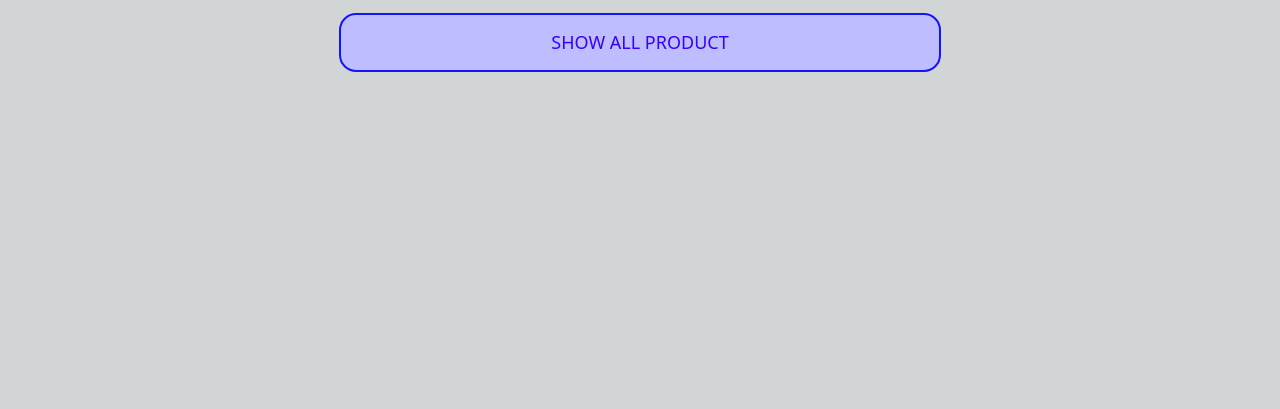
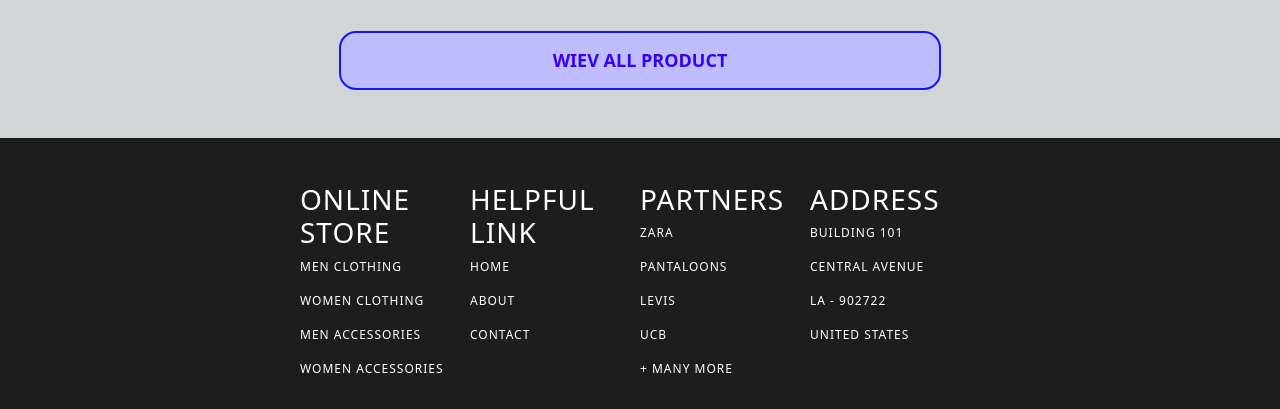
Before and after one commit to Marko010101/Final-Project-, a plain HTML site: page index.html in a window 1280 px wide. Shown: the part 561-970 px from the top of the page. Before the commit the page ends 800 px from the top, so only its background shows below. Drawn offline with nearby package versions, Linux system fonts and the light colour scheme; no server answers.

Commit message:
lets do that

```diff
--- a/index.html
+++ b/index.html
@@ -43,16 +43,16 @@
       </div>
     </div>
     <div class="w3-content w3-section">
-      <img class="mySlides" src="src/img/img1.png" />
       <img class="mySlides" src="src/img/img2.png" />
       <img class="mySlides" src="src/img/img3.png" />
+      <img class="mySlides" src="src/img/img1.png" />
       <img class="mySlides" src="src/img/img4.png" />
     </div>
     <div class="container">
       <div class="containerHeader">
         <header>
           <h1 class="d-flex text-center align-items-center">
-            Choosen Items For You
+            Chosen Product For You
           </h1>
 
           <div class="shopping">
@@ -71,10 +71,44 @@
           <div class="closeShopping">close</div>
         </div>
       </div>
-      <div class="d-flex align-items-center justify-content-center mt-3 mb-5">
-        <button class="showMore">Show All Product</button>
+      <div class="d-flex align-items-center justify-content-center mb-5">
+        <button class="showMore">Wiev All Product</button>
       </div>
     </div>
+    <footer>
+      <section>
+        <div id="containerFooter">
+          <div id="webFooter">
+            <h3>online store</h3>
+            <p>men clothing</p>
+            <p>women clothing</p>
+            <p>men accessories</p>
+            <p>women accessories</p>
+          </div>
+          <div id="webFooter">
+            <h3>helpful link</h3>
+            <p>home</p>
+            <p>about</p>
+            <p>contact</p>
+          </div>
+          <div id="webFooter">
+            <h3>partners</h3>
+            <p>zara</p>
+            <p>pantaloons</p>
+            <p>levis</p>
+            <p>ucb</p>
+            <p>+ many more</p>
+          </div>
+          <div id="webFooter">
+            <h3>address</h3>
+            <p>building 101</p>
+            <p>central avenue</p>
+            <p>la - 902722</p>
+            <p>united states</p>
+          </div>
+        </div>
+      </section>
+    </footer>
 
     <script src="src/script.js" type="module"></script>
   </body>
--- a/src/style.css
+++ b/src/style.css
@@ -1,6 +1,10 @@
 body {
   background-color: #d2d5d6;
   font-family: system-ui;
+}
+:root {
+  --first-color: hsl(31, 100%, 70%);
+  --border-color: hsl(0, 0%, 94%);
 }
 #container-header {
   background-color: white;
@@ -176,11 +180,19 @@ header .shopping span {
 .list .item {
   height: 450px;
   width: 100%;
-  background-color: white;
+  background-color: rgba(255, 255, 255, 0.66);
   align-content: center;
   border-radius: 50px;
-  box-shadow: 2px 2px 20px 1px rgb(123, 123, 123);
+  box-shadow: 1px 8px 32px hsla(0, 0%, 10%, 0.1);
   margin-top: 20px;
+  position: relative;
+  padding: 1.25rem 0;
+  border: 1px solid var(--border-color);
+  text-align: center;
+  transition: 0.3s;
+}
+.list .item:hover {
+  box-shadow: 1px 1px 13px 1px rgb(74, 74, 74);
 }
 
 .list .item img {
@@ -218,14 +230,13 @@ header .shopping span {
 .list .item .rating .star {
   font-size: 22px;
   margin-left: 3px;
-  color: #fcca00;
+  color: var(--first-color);
   margin-top: 10px;
 }
 
 .list .item button {
   background-color: #1c1f25;
   color: #fff;
-  margin-top: 3%;
   padding: 10px;
   width: 100%;
 }
@@ -258,19 +269,41 @@ header .shopping span {
   background-color: #bdbdff;
   color: rgb(54, 0, 249);
   width: 54%;
+  font-weight: 600;
   font-size: 18px;
-  text-decoration: none;
   border: 2px solid #1414ff;
   padding: 14px;
   text-transform: uppercase;
-  overflow: hidden;
   transition: 1s all ease;
   border-radius: 17px;
+  margin-top: 3%;
 }
 
 .showMore:hover {
   background-color: #1414ff;
   color: #fff;
+}
+/* end of the page */
+#containerFooter {
+  width: 100%;
+  background-color: rgb(29, 29, 29);
+  color: white;
+  letter-spacing: 1px;
+  display: grid;
+  grid-template-columns: repeat(4, 1fr);
+  text-transform: uppercase;
+  font-size: 15px;
+  padding: 15px 300px;
+  box-sizing: border-box;
+}
+#containerFooter h3:hover,
+#containerFooter p:hover {
+  color: lightslategray;
+  cursor: pointer;
+}
+#webFooter {
+  padding-top: 30px;
+  font-size: 12px;
 }
 
 /* #containerSlider {
```
